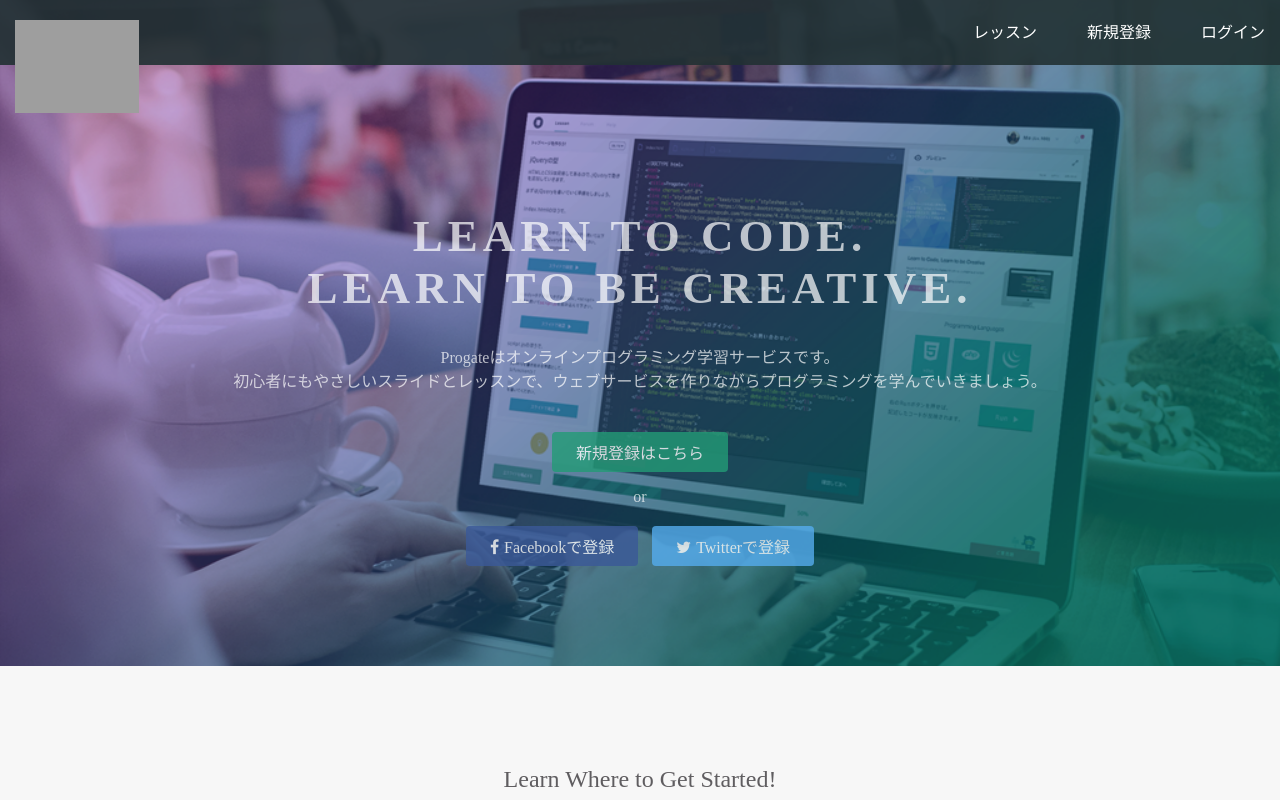
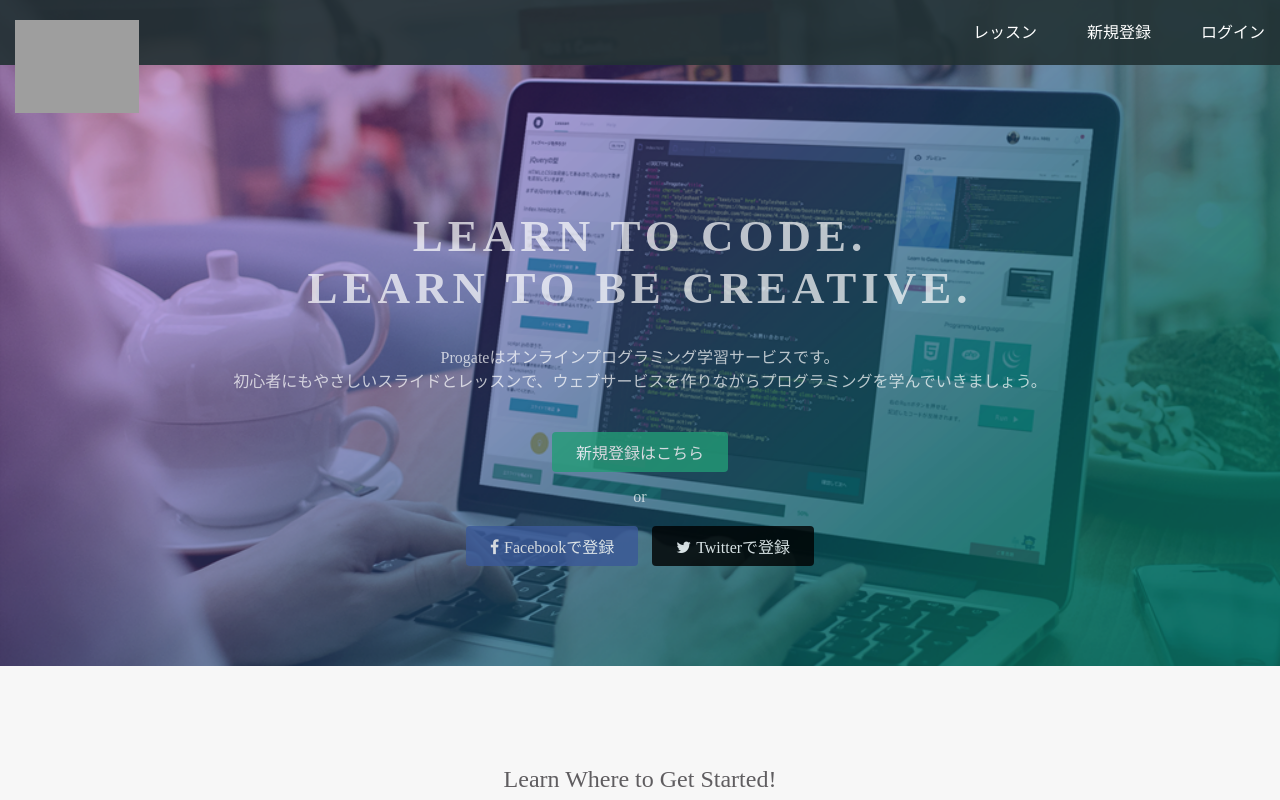
Before and after one commit to MiUPa/probspace_taxi, a plain HTML site: page index.html in a window 1280 px wide. Shown: the top 800 px of the page. Drawn offline with Linux system fonts and the light colour scheme; grey boxes are pictures that could not be loaded.

Commit message:
Update stylesheet.css

```diff
--- a/stylesheet.css
+++ b/stylesheet.css
@@ -55,7 +55,7 @@ a {
 }
 
 .twitter {
-  background-color: #55acee;
+  background-color: black;
 }
 
 .btn {
```
